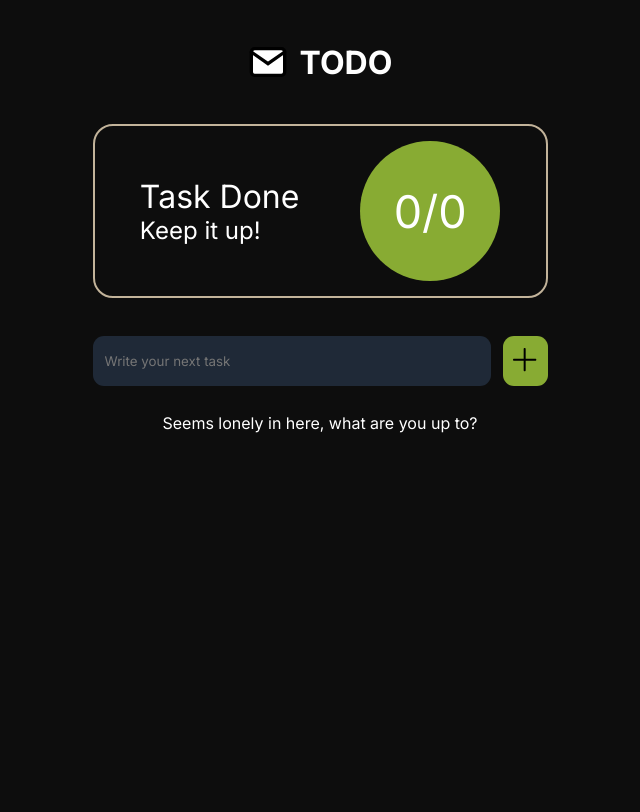
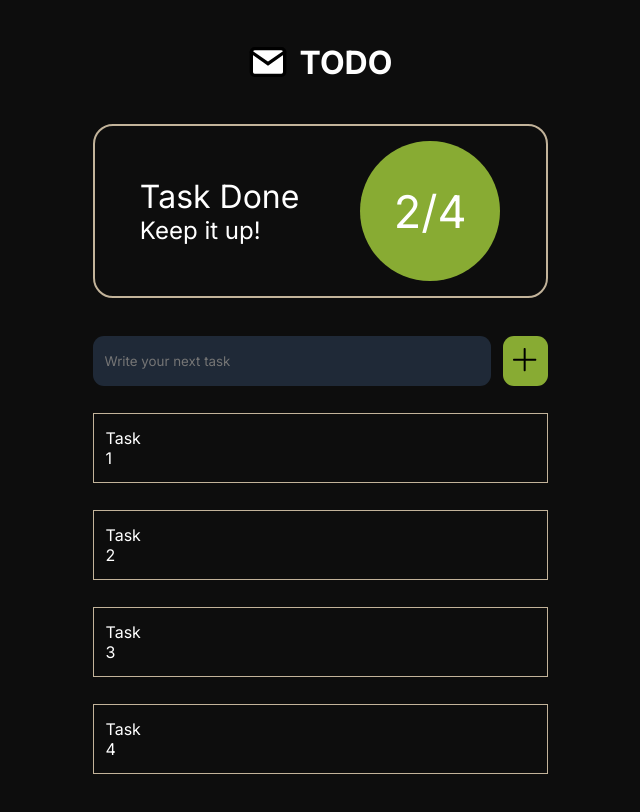
Before and after one commit to TakeshiYoshikawa/Task-Management, a Next.js app in the folder todo/: page / in a window 1280 px wide. Shown: the top 812 px of the page, without its empty margins (320-960 px from the left). Built offline with nearby package versions, Linux system fonts and the light colour scheme.

Commit message:
Add dummy task objects to be populated on home screen

```diff
--- a/todo/src/app/page.js
+++ b/todo/src/app/page.js
@@ -11,12 +11,25 @@ import TODOHero from "@/components/TODOHero";
 import TODOList from "@/components/TODOList";
 
 function Home(){
+  const [todos, setTodos] = React.useState([
+    {title: "Task 1", id: crypto.randomUUID(), is_completed: true},
+    {title: "Task 2", id: crypto.randomUUID(), is_completed: false},
+    {title: "Task 3", id: crypto.randomUUID(), is_completed: false},
+    {title: "Task 4", id: crypto.randomUUID(), is_completed: true},
+  ]);
+
+  const todos_completed = todos.filter(
+    (todo) => todo.is_completed === true
+  ).length;
+
+  const total_todos = todos.length;
+
   return(
     <div className="wrapper">
       <Header/>
-      <TODOHero todos_completed={0} total_todos={0}/>
-      <Form />
-      <TODOList todos={[]}/>
+      <TODOHero todos_completed={todos_completed} total_todos={total_todos}/>
+      <Form todos={todos} setTodos={setTodos}/>
+      <TODOList todos={todos} setTodos={setTodos}/>
     </div>
   );
 }
--- a/todo/src/components/TODOList.jsx
+++ b/todo/src/components/TODOList.jsx
@@ -1,23 +1,22 @@
-function TODOList({todos}) {
+import React from "react"
+
+function TODOList({todos, setTodos}) {
     return(
         <ol className="todo_list">
-            {todos && todos.length > 0 ?
-                (todos?.map((item, index) => <Item key={index} item={item}/>)) :
-                (<p>Seems lonely in here, what are you up to?</p>)
+            { todos && todos.length > 0 ?
+                (todos?.map((item, index) => ( <Item key={index} item={item} setTodos={setTodos}/>))) :
+                (<p>No tasks registered.</p>)
             }
         </ol>
     );
 }
 
-function Item({item}){
+function Item({item, todos, setTodos}){
     return(
         <li id="item?.id" className="todo_item">
-            <button>
-                <svg>
-                    <circle cx="11.998" cy="11.998" fillRule="nonzero" r="9.998"/>
-                </svg>
-                <p>{item?.title}</p>
-            </button>
+            <p>{item?.title}</p>
+            <form className="edit-form">
+            </form>
             <div className="todo_items_right">
                 <button>
                     <span className="visually-hidden">Edit</span>
```
